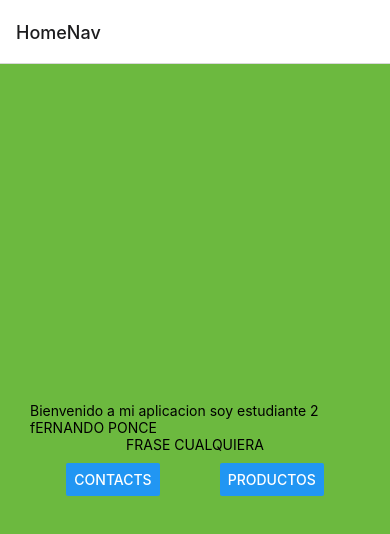
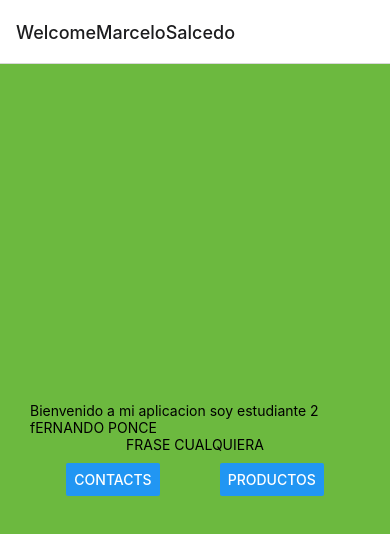
Before and after one commit to data-fernando/Reto36ConflictosGithub, a React Native app: screen / in a window 390 px wide. Shown: the top 534 px of the page. Built offline with nearby package versions, Linux system fonts and the light colour scheme.

Commit message:
mcabio de etiqueta a welcomeMarceloSalcedo

```diff
--- a/App.js
+++ b/App.js
@@ -13,7 +13,7 @@
     <NavigationContainer>
 
       <Stack.Navigator>
-        <Stack.Screen name='HomeNav' component={Home} />
+        <Stack.Screen name='WelcomeMarceloSalcedo' component={Home} />
         <Stack.Screen name='ContactsNav' component={Contacts} />
         <Stack.Screen name='ProductNav' component={Product}/>
 
--- a/app/screens/ContactsScreen.js
+++ b/app/screens/ContactsScreen.js
@@ -6,7 +6,7 @@
         <Button
             title='HOME'
             onPress={()=>{
-                navigation.navigate('HomeNav');
+                navigation.navigate('WelcomeMarceloSalcedo');
             }}
         />
     </View>
--- a/app/screens/Product.js
+++ b/app/screens/Product.js
@@ -9,7 +9,7 @@
         <Button
             title='HOME'
             onPress={()=>{
-                navigation.navigate('HomeNav');
+                navigation.navigate('WelcomeMarceloSalcedo');
             }}
         />
     </View>
```
